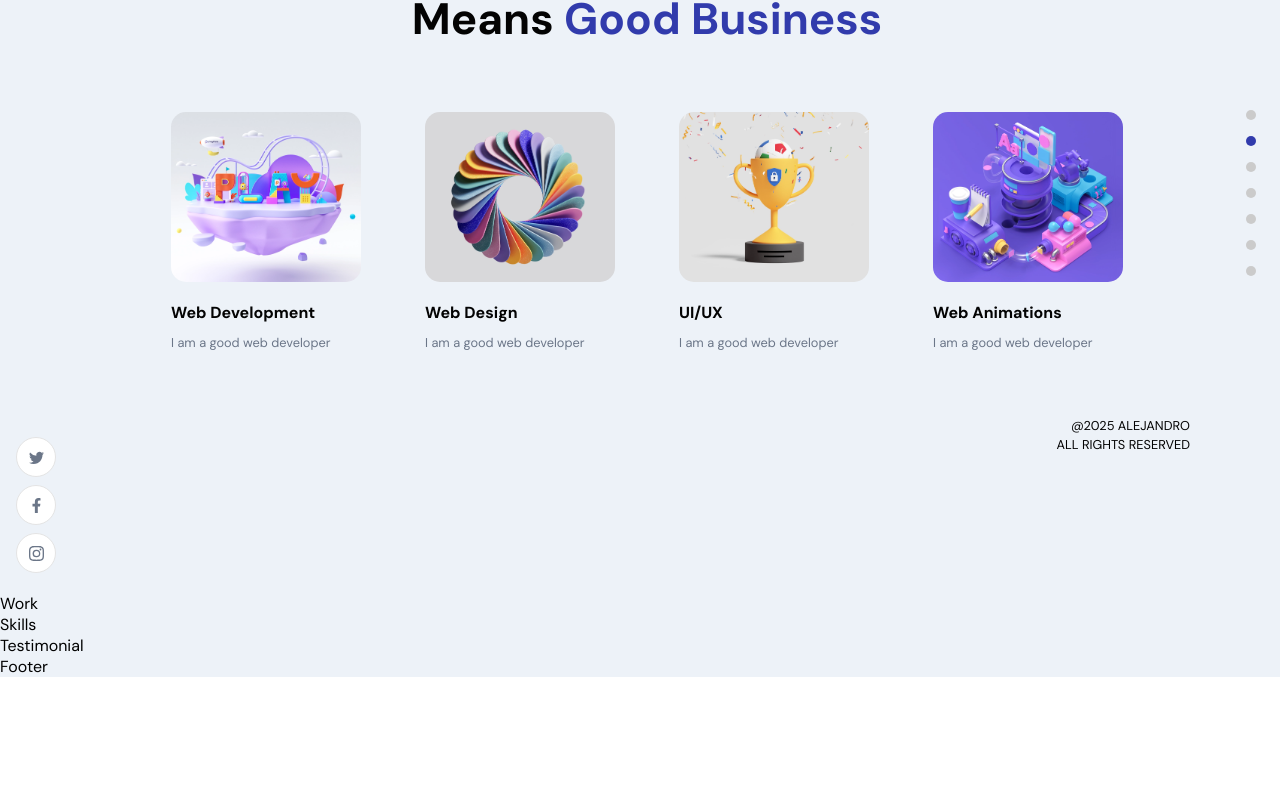
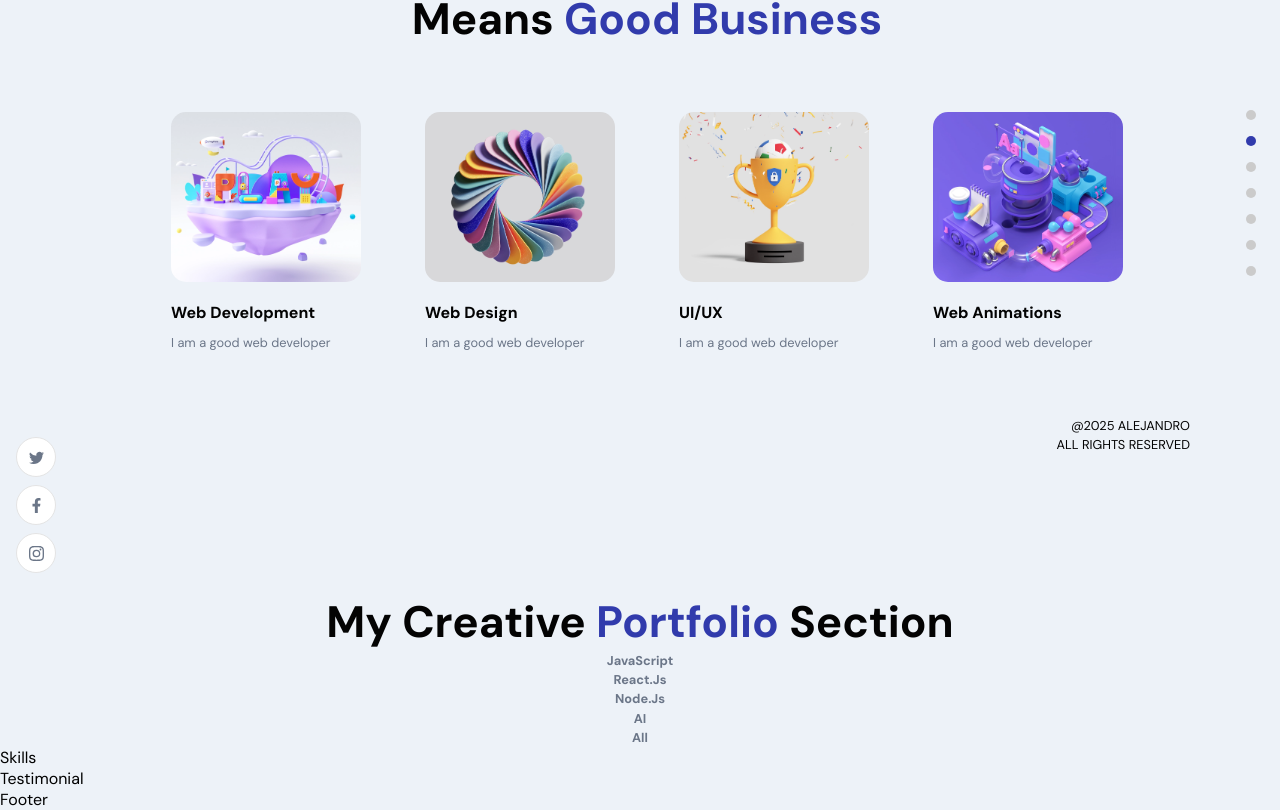
Before and after one commit to alejandroberod/portfolio, a React (Vite) app in the folder frontend/: page / in a window 1280 px wide. Shown: the part 1007-1817 px from the top of the page. Before the commit the page ends 1684 px from the top, so only its background shows below. Built offline with nearby package versions, Linux system fonts and the light colour scheme.

Commit message:
Changes in work section

```diff
--- a/frontend/src/container/Work/Work.jsx
+++ b/frontend/src/container/Work/Work.jsx
@@ -1,9 +1,37 @@
-import React from 'react'
+import React, { useState } from "react";
+import { AiFillEye, AiFillGithub } from "react-icons/ai";
+import { motion } from "motion/react";
 
-import './Work.scss'
+import { AppWrap } from "../../wrapper";
+
+import "./Work.scss";
+import { div } from "motion/react-client";
 
 export default function Work() {
+  const [activeFilter, setActiveFilter] = useState('All');
+
+  function handleWorkFilter(item) {}
+
   return (
-    <div>Work</div>
-  )
+    <>
+      <h2 className="head-text">
+        My creative <span>Portfolio</span> section
+        <div className="app__work-filter">
+          {["JavaScript", "React.Js", "Node.Js", "AI", "All"].map(
+            (item, index) => (
+              <div
+                key={index}
+                onClick={() => handleWorkFilter(item)}
+                className={`app__work-filter-item app__flex p-text ${
+                  activeFilter === item ? "item-active" : ""
+                }`}
+              >
+                {item}
+              </div>
+            )
+          )}
+        </div>
+      </h2>
+    </>
+  );
 }
```
